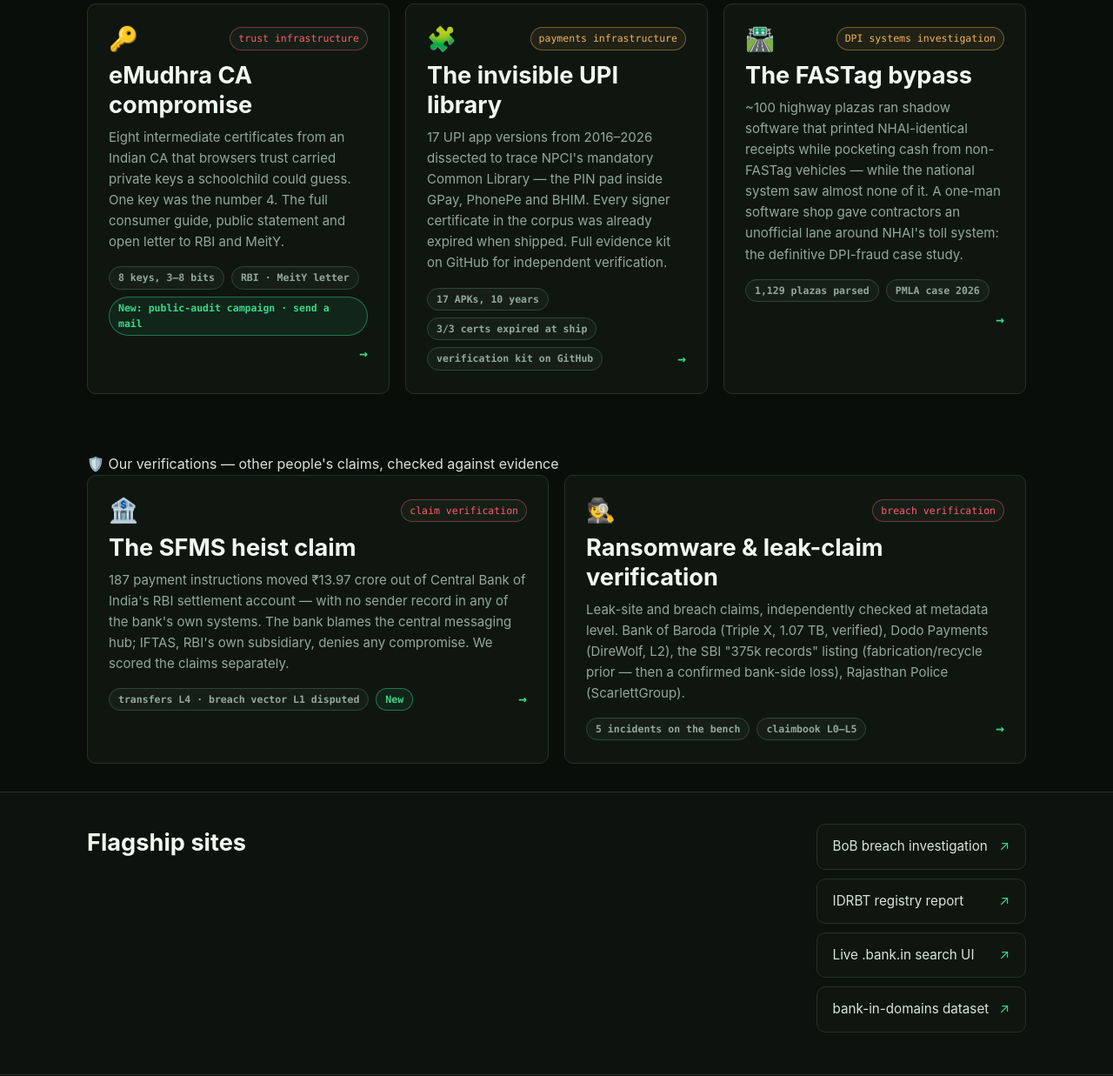
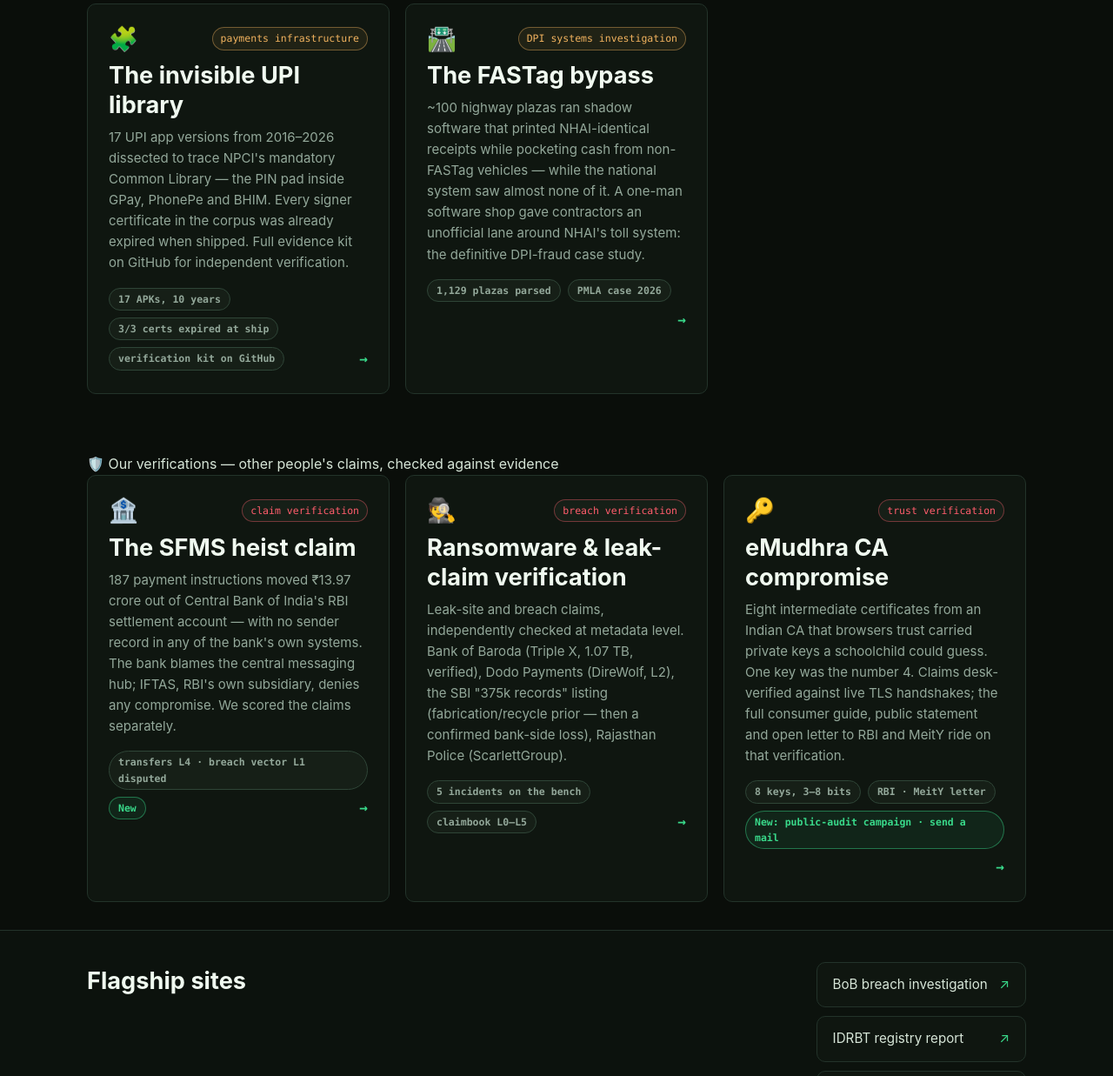
Before and after one commit to CashlessConsumer/cyber, a plain HTML site: page index.html in a window 1280 px wide. Shown: the part 856-2093 px from the top of the page at 87% size. Drawn offline with Linux system fonts and the light colour scheme.

Commit message:
index: move eMudhra from Our Work to Our Verifications — core facts are desk-verified claims against live TLS handshakes; README/ARCHITECTURE split updated

```diff
--- a/index.html
+++ b/index.html
@@ -101,17 +101,6 @@
           </div>
         </a>
 
-        <a class="card" href="pages/emudhra.html">
-          <div class="card-head"><span class="emoji">🔑</span><span class="tag tag-red">trust infrastructure</span></div>
-          <h2>eMudhra CA compromise</h2>
-          <p>Eight intermediate certificates from an Indian CA that browsers trust carried private keys a schoolchild could guess. One key was the number 4. The full consumer guide, public statement and open letter to RBI and MeitY.</p>
-          <div class="card-meta">
-            <span class="pill">8 keys, 3&ndash;8 bits</span>
-            <span class="pill">RBI &middot; MeitY letter</span>
-            <span class="pill on">New: public-audit campaign &middot; send a mail</span>
-            <span class="arrow">→</span>
-          </div>
-        </a>
         <a class="card" href="pages/npci-cl.html">
           <div class="card-head"><span class="emoji">🧩</span><span class="tag tag-amber">payments infrastructure</span></div>
           <h2>The invisible UPI library</h2>
@@ -165,6 +154,17 @@
             <span class="arrow">→</span>
           </div>
         </a>
+        <a class="card" href="pages/emudhra.html">
+          <div class="card-head"><span class="emoji">🔑</span><span class="tag tag-red">trust verification</span></div>
+          <h2>eMudhra CA compromise</h2>
+          <p>Eight intermediate certificates from an Indian CA that browsers trust carried private keys a schoolchild could guess. One key was the number 4. Claims desk-verified against live TLS handshakes; the full consumer guide, public statement and open letter to RBI and MeitY ride on that verification.</p>
+          <div class="card-meta">
+            <span class="pill">8 keys, 3&ndash;8 bits</span>
+            <span class="pill">RBI &middot; MeitY letter</span>
+            <span class="pill on">New: public-audit campaign &middot; send a mail</span>
+            <span class="arrow">→</span>
+          </div>
+        </a>
 
       </div>
     </div>
```
Also changed, not shown: 2 other files.
